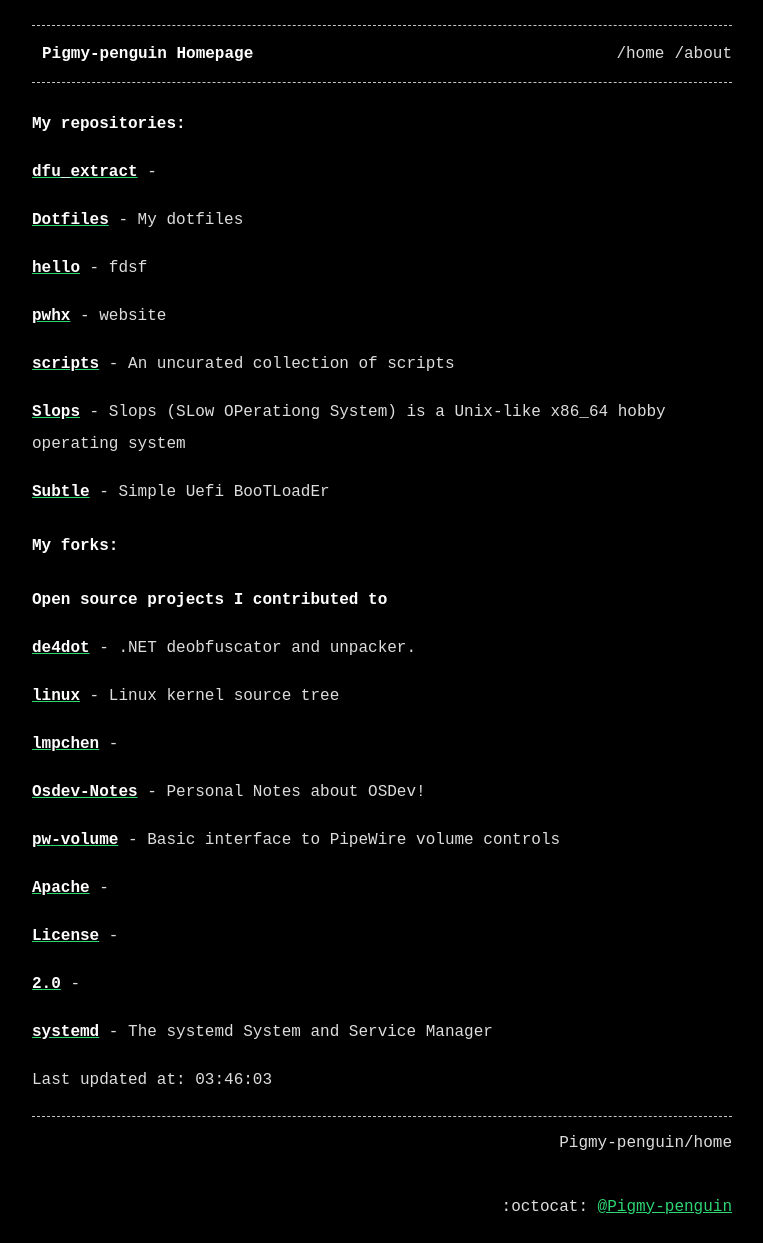
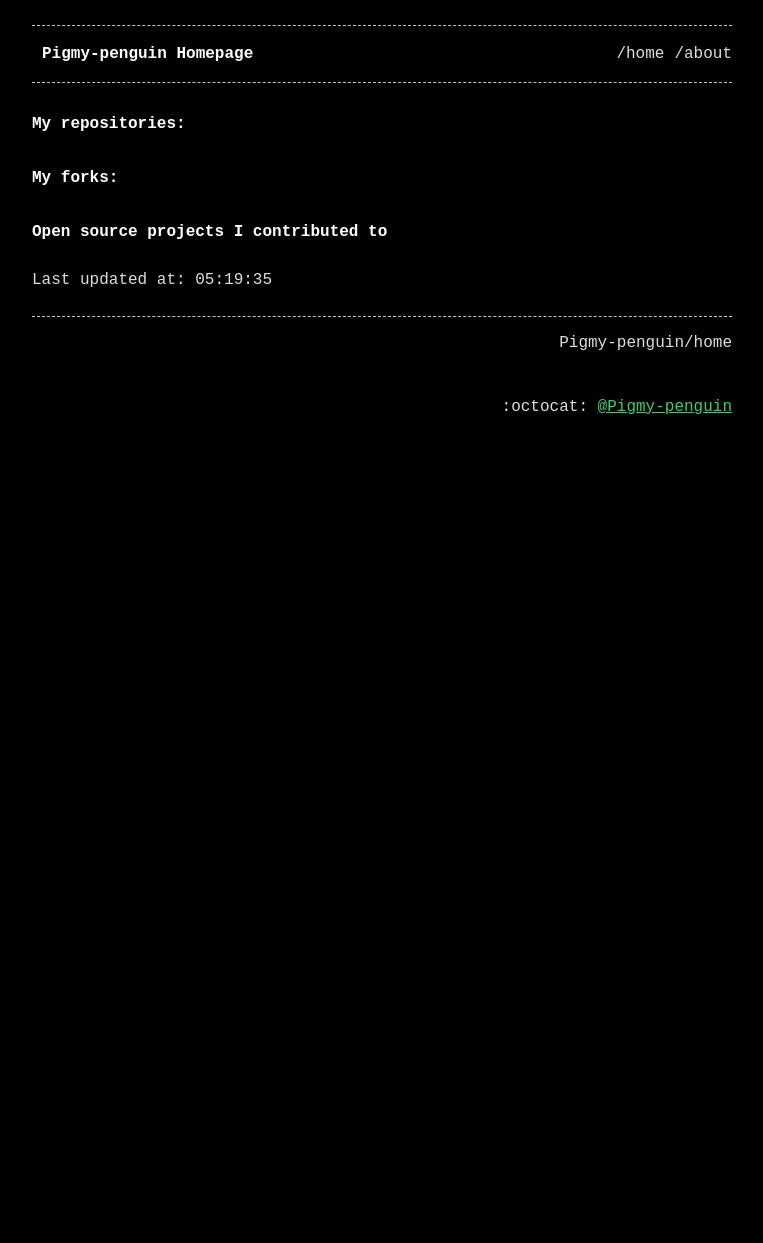
Before and after one commit to Pigmy-penguin/Pigmy-penguin.github.io, a Jekyll site: the page built from index.md, in a window 1280 px wide. Shown: the whole page, without its empty margins (258-1021 px from the left). Built offline with Jekyll 4.4.1, drawn with Linux system fonts in a browser that asks for light colours; after the commit the page ends 900 px from its top, so only the background shows below that.

Commit message:
Auto updating the website

```diff
--- a/index.md
+++ b/index.md
@@ -7,40 +7,8 @@ title: Pigmy-penguin Homepage
 
 ## My repositories:
 
-[**dfu_extract**](https://github.com/Pigmy-penguin/dfu_extract) -
-
-[**Dotfiles**](https://github.com/Pigmy-penguin/Dotfiles) - My dotfiles
-
-[**hello**](https://github.com/Pigmy-penguin/hello) - fdsf
-
-[**pwhx**](https://github.com/Pigmy-penguin/pwhx) - website
-
-[**scripts**](https://github.com/Pigmy-penguin/scripts) - An uncurated collection of scripts
-
-[**Slops**](https://github.com/Pigmy-penguin/Slops) - Slops (SLow OPerationg System) is a Unix-like x86_64 hobby operating system
-
-[**Subtle**](https://github.com/Pigmy-penguin/Subtle) - Simple Uefi BooTLoadEr
-
 ## My forks:
 ### Open source projects I contributed to
 
-[**de4dot**](https://github.com/Pigmy-penguin/de4dot) - .NET deobfuscator and unpacker.
 
-[**linux**](https://github.com/Pigmy-penguin/linux) - Linux kernel source tree
-
-[**lmpchen**](https://github.com/Pigmy-penguin/lmpchen) -
-
-[**Osdev-Notes**](https://github.com/Pigmy-penguin/Osdev-Notes) - Personal Notes about OSDev!
-
-[**pw-volume**](https://github.com/Pigmy-penguin/pw-volume) - Basic interface to PipeWire volume controls
-
-[**Apache**](https://github.com/Pigmy-penguin/Apache) -
-
-[**License**](https://github.com/Pigmy-penguin/License) -
-
-[**2.0**](https://github.com/Pigmy-penguin/2.0) -
-
-[**systemd**](https://github.com/Pigmy-penguin/systemd) - The systemd System and Service Manager
-
-
-Last updated at: 03:46:03
+Last updated at: 05:19:35
```
Also changed, not shown: 2 other files.
